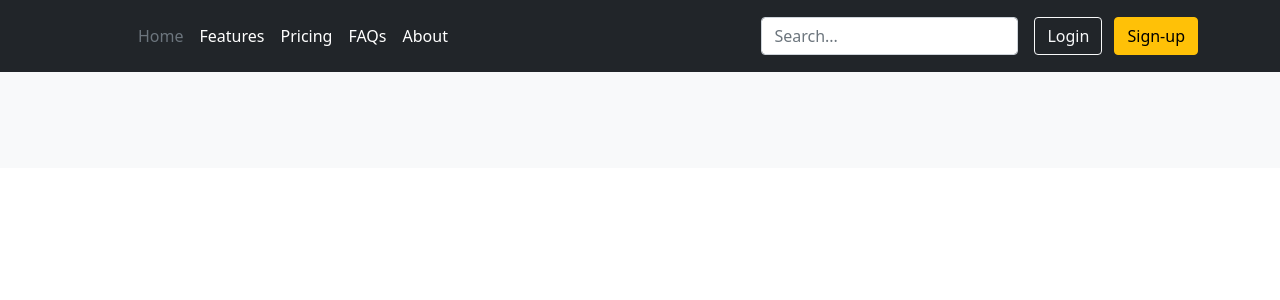
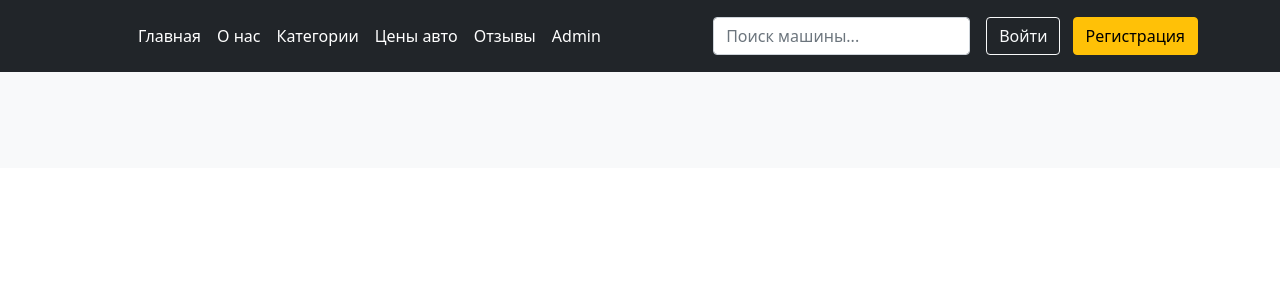
Before and after one commit to salievvv/erjanProject, a Django app: page / in a window 1280 px wide. Shown: the top 300 px of the page. Run offline with Django 4.2, Linux system fonts and the light colour scheme; data that the repository does not hold is empty.

Commit message:
сделал измененияб дальше делайте домашку

```diff
--- a/project/admin.py
+++ b/project/admin.py
@@ -1,6 +1,6 @@
 from django.contrib import admin
-from .models import Product, Category, ProAbout
+from .models import Product, Category, AboutPage
 
 admin.site.register(Product)
 admin.site.register(Category)
-admin.site.register(ProAbout)
+admin.site.register(AboutPage)
--- a/project/urls.py
+++ b/project/urls.py
@@ -3,5 +3,5 @@ from django.urls import path
 from .views import index, about
 urlpatterns = [
     path("",index, name="index"),
-    path ("",about, name='about')
+    path ("about/",about, name='about')
 ]
--- a/project/views.py
+++ b/project/views.py
@@ -1,6 +1,5 @@
 from django.shortcuts import render
-from .models import Product
-from .models import ProAbout
+from .models import Product, AboutPage
 
 def index(request):
     products = Product.objects.all()
@@ -8,4 +7,6 @@ def index(request):
     return render(request,'index.html',context)
 
 def about(request):
-    return render(request,'proabout/about.html')
+    aboutpage = AboutPage.objects.latest('id')
+    context = {'aboutpage':aboutpage}
+    return render(request,'about.html', context)
--- /dev/null
+++ b/templates/base.html
@@ -0,0 +1,33 @@
+<!doctype html>
+<html lang="en">
+  <head>
+    <!-- Required meta tags -->
+    <meta charset="utf-8">
+    <meta name="viewport" content="width=device-width, initial-scale=1">
+
+    <!-- Bootstrap CSS -->
+    <link href="https://cdn.jsdelivr.net/npm/bootstrap@5.0.2/dist/css/bootstrap.min.css" rel="stylesheet" integrity="sha384-EVSTQN3/azprG1Anm3QDgpJLIm9Nao0Yz1ztcQTwFspd3yD65VohhpuuCOmLASjC" crossorigin="anonymous">
+
+    <title>Продажа Авто</title>
+  </head>
+  <body>
+    {% include "header.html" %}
+
+    <div class="album py-5 bg-light">
+      <div class="container">
+    {% block content %}
+
+    {% endblock content %}
+      </div>
+    </div>
+
+    <!-- Option 1: Bootstrap Bundle with Popper -->
+    <script src="https://cdn.jsdelivr.net/npm/bootstrap@5.0.2/dist/js/bootstrap.bundle.min.js" integrity="sha384-MrcW6ZMFYlzcLA8Nl+NtUVF0sA7MsXsP1UyJoMp4YLEuNSfAP+JcXn/tWtIaxVXM" crossorigin="anonymous"></script>
+
+    <!-- Option 2: Separate Popper and Bootstrap JS -->
+    <!--
+    <script src="https://cdn.jsdelivr.net/npm/@popperjs/core@2.9.2/dist/umd/popper.min.js" integrity="sha384-IQsoLXl5PILFhosVNubq5LC7Qb9DXgDA9i+tQ8Zj3iwWAwPtgFTxbJ8NT4GN1R8p" crossorigin="anonymous"></script>
+    <script src="https://cdn.jsdelivr.net/npm/bootstrap@5.0.2/dist/js/bootstrap.min.js" integrity="sha384-cVKIPhGWiC2Al4u+LWgxfKTRIcfu0JTxR+EQDz/bgldoEyl4H0zUF0QKbrJ0EcQF" crossorigin="anonymous"></script>
+    -->
+  </body>
+</html>
--- /dev/null
+++ b/templates/header.html
@@ -0,0 +1,27 @@
+<header class="p-3 bg-dark text-white">
+    <div class="container">
+      <div class="d-flex flex-wrap align-items-center justify-content-center justify-content-lg-start">
+        <a href="/" class="d-flex align-items-center mb-2 mb-lg-0 text-white text-decoration-none">
+          <svg class="bi me-2" width="40" height="32" role="img" aria-label="Bootstrap"><use xlink:href="#bootstrap"></use></svg>
+        </a>
+
+        <ul class="nav col-12 col-lg-auto me-lg-auto mb-2 justify-content-center mb-md-0">
+            <li><a href="{% url 'index' %}" class="nav-link px-2 text-white">Главная</a></li>
+            <li><a href="{% url 'about' %}" class="nav-link px-2 text-white">О нас</a></li>
+          <li><a href="#" class="nav-link px-2 text-white">Категории </a></li>
+          <li><a href="#" class="nav-link px-2 text-white">Цены авто</a></li>
+          <li><a href="#" class="nav-link px-2 text-white">Отзывы</a></li>
+          <li><a href="http://127.0.0.1:8000/admin" class="nav-link px-2 text-white">Admin</a></li>
+        </ul>
+
+        <form class="col-12 col-lg-auto mb-3 mb-lg-0 me-lg-3">
+          <input type="search" class="form-control form-control-dark" placeholder="Поиск машины..." aria-label="Поиск">
+        </form>
+
+        <div class="text-end">
+          <button type="button" class="btn btn-outline-light me-2">Войти</button>
+          <button type="button" class="btn btn-warning">Регистрация</button>
+        </div>
+      </div>
+    </div>
+  </header>
--- a/templates/index.html
+++ b/templates/index.html
@@ -1,53 +1,7 @@
-
-
-<!doctype html>
-<html lang="en">
-  <head>
-    <!-- Required meta tags -->
-    <meta charset="utf-8">
-    <meta name="viewport" content="width=device-width, initial-scale=1">
-
-    <!-- Bootstrap CSS -->
-    <link href="https://cdn.jsdelivr.net/npm/bootstrap@5.0.2/dist/css/bootstrap.min.css" rel="stylesheet" integrity="sha384-EVSTQN3/azprG1Anm3QDgpJLIm9Nao0Yz1ztcQTwFspd3yD65VohhpuuCOmLASjC" crossorigin="anonymous">
-
-    <title>Hello, world!</title>
-  </head>
-  <body>
-    <header class="p-3 bg-dark text-white">
-        <div class="container">
-          <div class="d-flex flex-wrap align-items-center justify-content-center justify-content-lg-start">
-            <a href="/" class="d-flex align-items-center mb-2 mb-lg-0 text-white text-decoration-none">
-              <svg class="bi me-2" width="40" height="32" role="img" aria-label="Bootstrap"><use xlink:href="#bootstrap"></use></svg>
-            </a>
-
-            <ul class="nav col-12 col-lg-auto me-lg-auto mb-2 justify-content-center mb-md-0">
-              <li><a href="#" class="nav-link px-2 text-secondary">Home</a></li>
-              <li><a href="#" class="nav-link px-2 text-white">Features</a></li>
-              <li><a href="#" class="nav-link px-2 text-white">Pricing</a></li>
-              <li><a href="#" class="nav-link px-2 text-white">FAQs</a></li>
-              <li><a href="{{ get_absolutely_url }}"target="_blank" class="nav-link px-2 text-white">About</a></li>
-            </ul>
-
-            <form class="col-12 col-lg-auto mb-3 mb-lg-0 me-lg-3">
-              <input type="search" class="form-control form-control-dark" placeholder="Search..." aria-label="Search">
-            </form>
-
-            <div class="text-end">
-              <button type="button" class="btn btn-outline-light me-2">Login</button>
-              <button type="button" class="btn btn-warning">Sign-up</button>
-            </div>
-          </div>
-        </div>
-      </header>
-      <div class="album py-5 bg-light">
-        <div class="container">
-
+{% extends "base.html" %}
+{% block content %}
       <div class="row row-cols-1 row-cols-sm-2 row-cols-md-3 g-3">
         {% for product in products %}
-    <!-- <h2>{{product.name}}</h2>
-    <span>{{product.price}}</span>
-    <img src="{{product.img.url}}" width="200px" alt="">
-    <p>{{product.desc}}</p> -->
         <div class="col-4">
 
           <div class="card shadow-sm">
@@ -55,6 +9,7 @@
 
             <div class="card-body">
               <p class="card-text">{{product.name}}</p>
+              <p class="card-text">{{product.desc|truncatewords:10}}</p>
               <div class="d-flex justify-content-between align-items-center">
                 <div class="btn-group">
                   <button type="button" class="btn btn-sm btn-outline-secondary">View</button>
@@ -67,18 +22,6 @@
         </div>
         {% endfor %}
       </div>
-        </div>
-      </div>
 
 <!-- Optional JavaScript; choose one of the two! -->
-
-    <!-- Option 1: Bootstrap Bundle with Popper -->
-    <script src="https://cdn.jsdelivr.net/npm/bootstrap@5.0.2/dist/js/bootstrap.bundle.min.js" integrity="sha384-MrcW6ZMFYlzcLA8Nl+NtUVF0sA7MsXsP1UyJoMp4YLEuNSfAP+JcXn/tWtIaxVXM" crossorigin="anonymous"></script>
-
-    <!-- Option 2: Separate Popper and Bootstrap JS -->
-    <!--
-    <script src="https://cdn.jsdelivr.net/npm/@popperjs/core@2.9.2/dist/umd/popper.min.js" integrity="sha384-IQsoLXl5PILFhosVNubq5LC7Qb9DXgDA9i+tQ8Zj3iwWAwPtgFTxbJ8NT4GN1R8p" crossorigin="anonymous"></script>
-    <script src="https://cdn.jsdelivr.net/npm/bootstrap@5.0.2/dist/js/bootstrap.min.js" integrity="sha384-cVKIPhGWiC2Al4u+LWgxfKTRIcfu0JTxR+EQDz/bgldoEyl4H0zUF0QKbrJ0EcQF" crossorigin="anonymous"></script>
-    -->
-  </body>
-</html>
+{% endblock content %}
```
Also changed, not shown: project/models.py (+9 -7 lines), templates/about.html (+6 -8 lines), project/migrations/0003_about.py (deleted), project/migrations/0003_aboutpage.py (added), project/migrations/0004_proabout_delete_about.py (deleted), project/migrations/0005_remove_proabout_name_remove_proabout_surname.py (deleted), project/migrations/0006_proabout_desc_proabout_img_proabout_name_and_more.py (deleted), project/migrations/0007_remove_proabout_img.py (deleted), project/migrations/0008_remove_proabout_desc_remove_proabout_name_and_more.py (deleted). Lines whose indentation alone changed are shown as unchanged.
